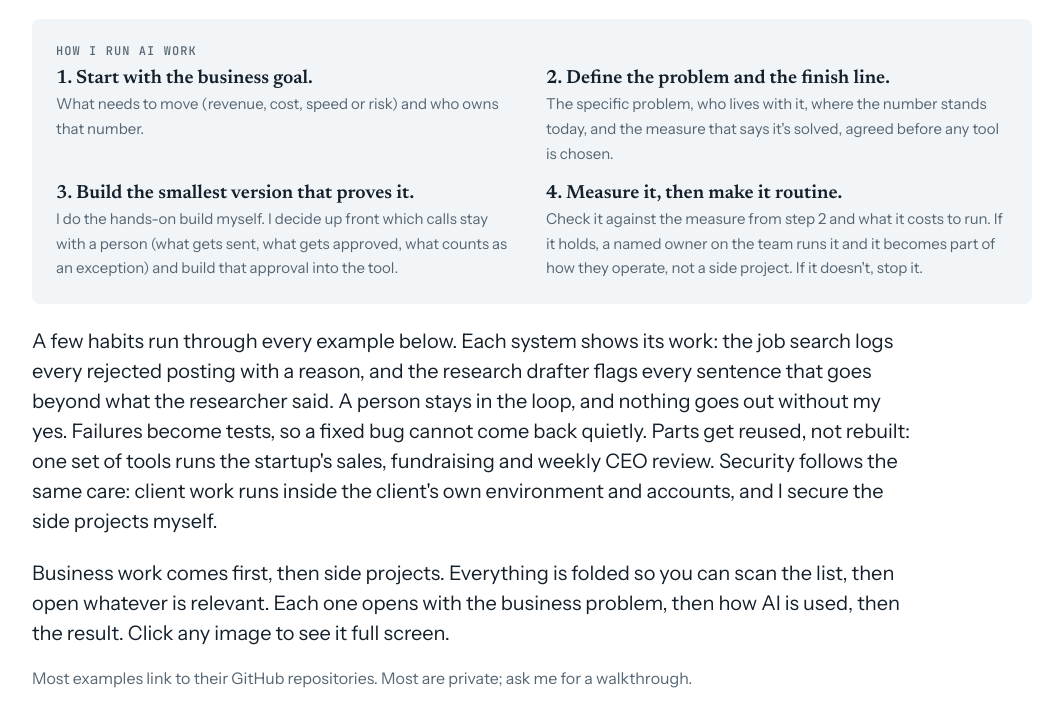
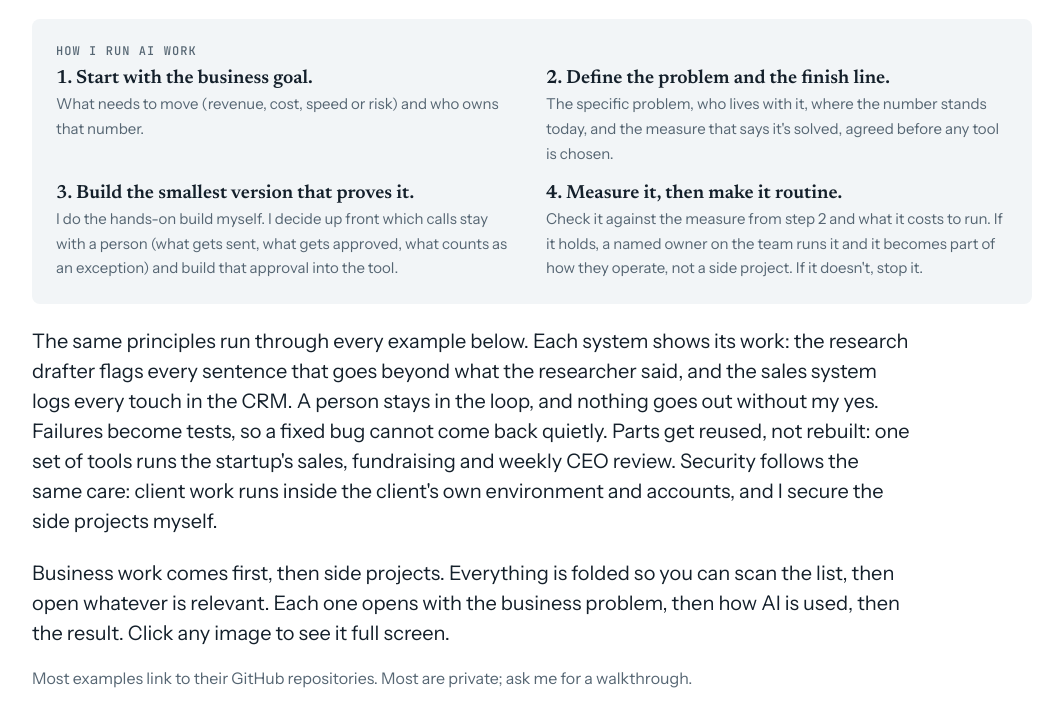
Before and after one commit to powersac/ai-portfolio, a plain HTML site: page index.html in a window 1280 px wide. Shown: the part 456-1169 px from the top of the page, without its empty margins (108-1171 px from the left). Drawn offline with Linux system fonts and the light colour scheme.

Commit message:
Intro: principles wording, drop job search example
Co-Authored-By: Claude Fable 5.2 <noreply@anthropic.com>
Claude-Session: https://claude.ai/code/session_014mt8JZzPd6fUFKvQ64WBt6

```diff
--- a/index.html
+++ b/index.html
@@ -184,7 +184,7 @@ details.row .in-card{padding:16px 0 4px}
     <div class="profile"><a href="https://www.linkedin.com/in/carterpowers" target="_blank" rel="noopener">LinkedIn &#8599;</a><a href="https://github.com/powersac" target="_blank" rel="noopener">GitHub &#8599;</a><a href="mailto:powersac@alum.mit.edu">powersac@alum.mit.edu</a></div>
   </div>
   <section class="pat" id="method" style="margin-top:22px"><h3>How I run AI work</h3><div class="pgrid"><div><b>1. Start with the business goal.</b><span>What needs to move (revenue, cost, speed or risk) and who owns that number.</span></div><div><b>2. Define the problem and the finish line.</b><span>The specific problem, who lives with it, where the number stands today, and the measure that says it&#x27;s solved, agreed before any tool is chosen.</span></div><div><b>3. Build the smallest version that proves it.</b><span>I do the hands-on build myself. I decide up front which calls stay with a person (what gets sent, what gets approved, what counts as an exception) and build that approval into the tool.</span></div><div><b>4. Measure it, then make it routine.</b><span>Check it against the measure from step 2 and what it costs to run. If it holds, a named owner on the team runs it and it becomes part of how they operate, not a side project. If it doesn&#x27;t, stop it.</span></div></div></section>
-  <p class="lead">A few habits run through every example below. Each system shows its work: the job search logs every rejected posting with a reason, and the research drafter flags every sentence that goes beyond what the researcher said. A person stays in the loop, and nothing goes out without my yes. Failures become tests, so a fixed bug cannot come back quietly. Parts get reused, not rebuilt: one set of tools runs the startup&#x27;s sales, fundraising and weekly CEO review. Security follows the same care: client work runs inside the client&#x27;s own environment and accounts, and I secure the side projects myself.</p>
+  <p class="lead">The same principles run through every example below. Each system shows its work: the research drafter flags every sentence that goes beyond what the researcher said, and the sales system logs every touch in the CRM. A person stays in the loop, and nothing goes out without my yes. Failures become tests, so a fixed bug cannot come back quietly. Parts get reused, not rebuilt: one set of tools runs the startup&#x27;s sales, fundraising and weekly CEO review. Security follows the same care: client work runs inside the client&#x27;s own environment and accounts, and I secure the side projects myself.</p>
   <p class="lead">Business work comes first, then side projects. Everything is folded so you can scan the list, then open whatever is relevant. Each one opens with the business problem, then how AI is used, then the result. Click any image to see it full screen.</p>
   <p class="lead" style="margin-top:0;font-size:16px;color:var(--muted)">Most examples link to their GitHub repositories. Most are private; ask me for a walkthrough.</p>
   <div class="toolbar"><button type="button" data-all="open">Open all</button><button type="button" data-all="close">Close all</button></div>
```
